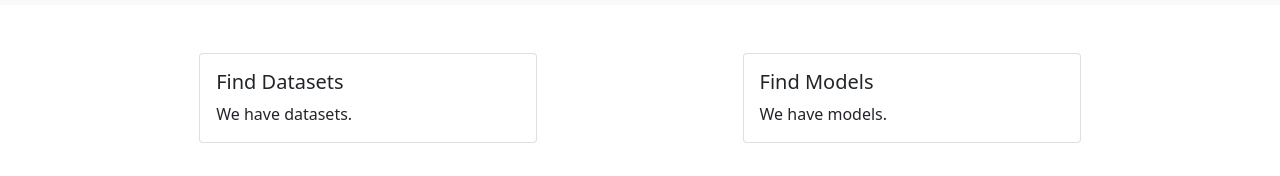
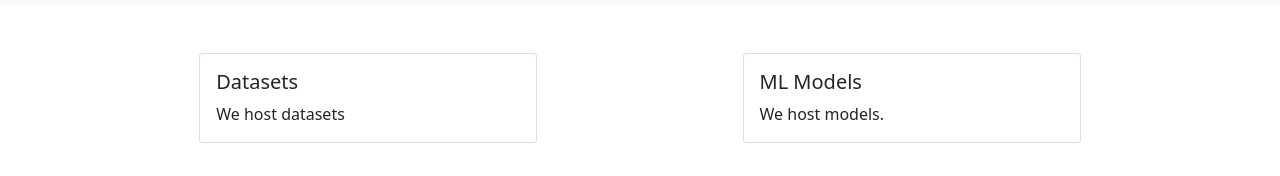
Before and after one commit to MLMI2-CSSI/MLMI2-CSSI.github.io, a Vue app: page /#/ in a window 1280 px wide. Shown: the part 441-617 px from the top of the page. Built offline with nearby package versions, Linux system fonts and the light colour scheme.

Commit message:
had an idea for copy change, put the basic idea in so i can add to it later

```diff
--- a/src/views/Home.vue
+++ b/src/views/Home.vue
@@ -22,16 +22,16 @@
           <div class="col-sm-4 mx-auto">
             <div class="card">
               <div class="card-body">
-                <h5 class="card-title">Find Datasets</h5>
-                <p class="card-text">We have datasets.</p>
+                <h5 class="card-title">Datasets</h5>
+                <p class="card-text">We host datasets </p>
               </div>
             </div>
           </div>
           <div class="col-sm-4 mx-auto">
             <div class="card">
               <div class="card-body">
-                <h5 class="card-title">Find Models</h5>
-                <p class="card-text">We have models.</p>
+                <h5 class="card-title">ML Models</h5>
+                <p class="card-text">We host models.</p>
               </div>
             </div>
           </div>
```
